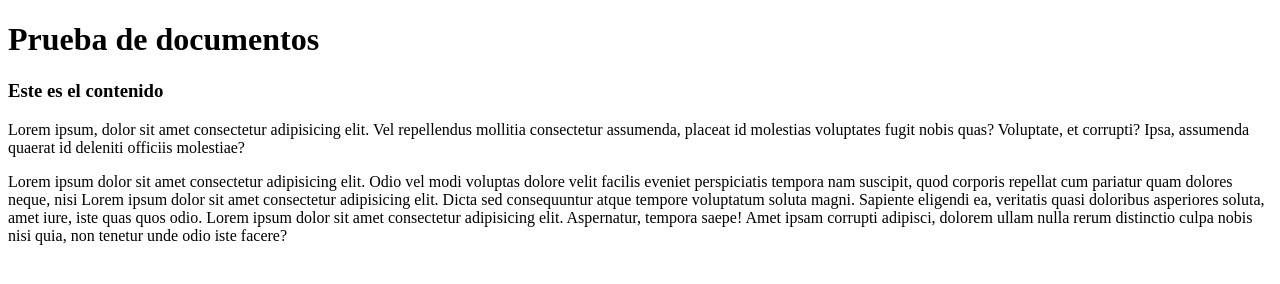
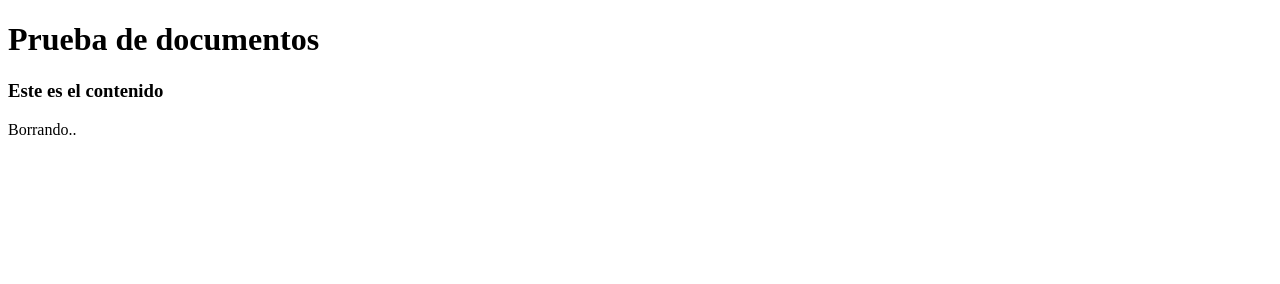
Before and after one commit to Dracon11/Prueba, a plain HTML site: page index.html in a window 1280 px wide. Drawn offline with Linux system fonts and the light colour scheme.

Commit message:
borrando lineas

```diff
--- a/index.html
+++ b/index.html
@@ -10,19 +10,7 @@
     <h1>Prueba de documentos</h1>
     <section>
         <h3>Este es el contenido</h3>
-        <p>Lorem ipsum, dolor sit amet consectetur adipisicing elit. Vel repellendus
-            mollitia consectetur assumenda, placeat id molestias voluptates fugit
-            nobis quas? Voluptate, et corrupti? Ipsa, assumenda quaerat id deleniti
-            officiis molestiae?
-        </p>
-        <p>Lorem ipsum dolor sit amet consectetur adipisicing elit. Odio vel modi voluptas
-            dolore velit facilis eveniet perspiciatis tempora nam suscipit, quod corporis
-            repellat cum pariatur quam dolores neque, nisi Lorem ipsum dolor sit amet
-            consectetur adipisicing elit. Dicta sed consequuntur atque tempore voluptatum
-            soluta magni. Sapiente eligendi ea, veritatis quasi doloribus asperiores soluta,
-            amet iure, iste quas quos odio. Lorem ipsum dolor sit amet consectetur adipisicing
-            elit. Aspernatur, tempora saepe! Amet ipsam corrupti adipisci, dolorem ullam nulla
-            rerum distinctio culpa nobis nisi quia, non tenetur unde odio iste facere?</p>
+        <p>Borrando..</p>
 
     </section>
 </body>
```
